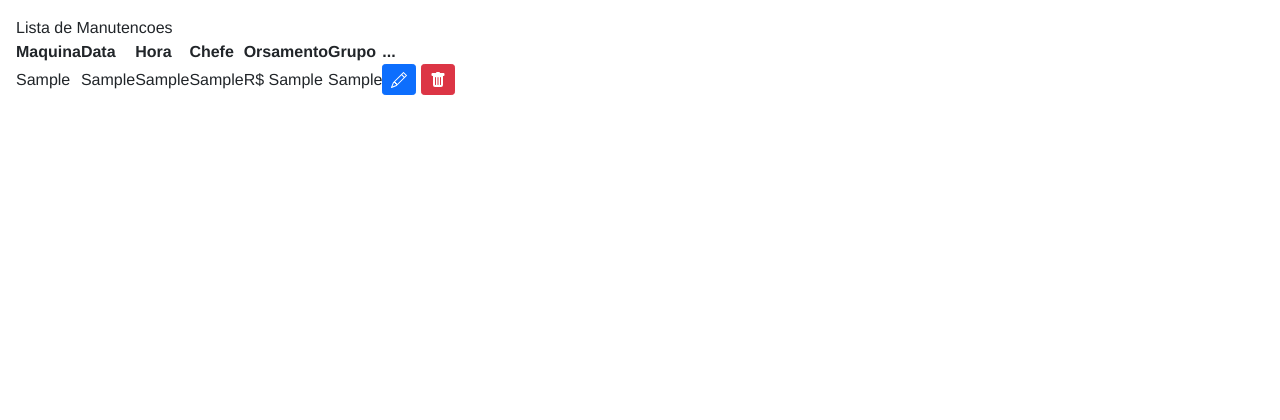
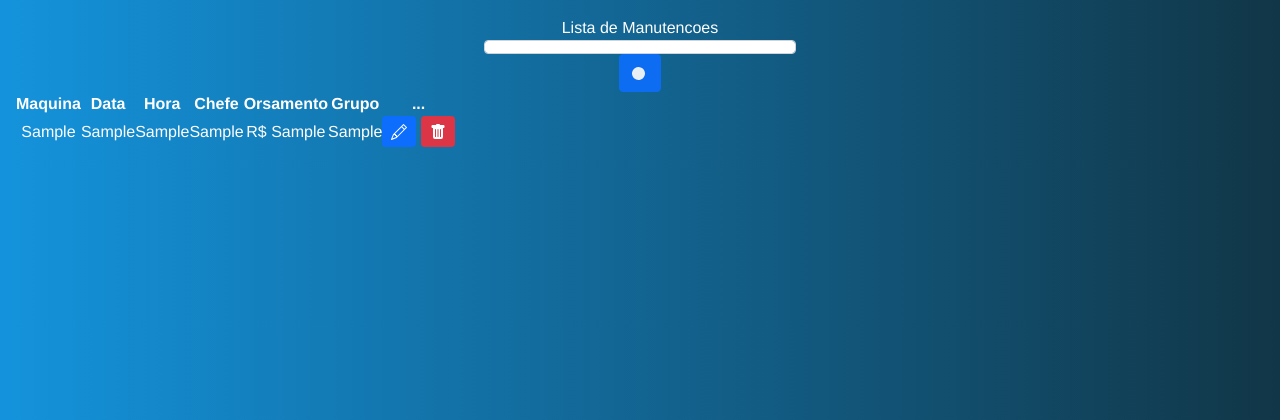
Before and after one commit to AndrSilvajr/manutencaoPHP, a PHP site: page /manutencoes.php in a window 1280 px wide. Shown: the top 420 px of the page. Run offline with PHP 8.4, Linux system fonts and the light colour scheme; tables that the repository leaves empty or names only in its code hold one stand-in row (values such as "Sample post").

Commit message:
Add files via upload

```diff
--- a/css/styles.css
+++ b/css/styles.css
@@ -7,6 +7,9 @@
 
 body {
   padding: 1rem;
+  background: linear-gradient(to right, rgb(20, 147, 220), rgb(17, 54, 71));
+  color: white;
+  text-align: center;
 }
 
 h1 {
@@ -95,3 +98,14 @@ button:hover {
   padding-bottom: 20px;
 
 }
+
+.table-bg{
+  background: rgba(0, 0, 0, 0.3);
+  border-radius: 15px 15px 0 0;
+}
+
+.box-search{
+  display: flex;
+  justify-content: center;
+  gap: .1%;
+}
--- a/manutencoes.php
+++ b/manutencoes.php
@@ -24,6 +24,15 @@
 		Lista de Manutencoes
 
     </div>
+    <div class = "box-search">
+        <imput type="search" class="form-control w-25" placehouder="Pesquisa" id="pesquisar">
+
+    </div>
+    <button onclick="searchData()" class="btn btn-primary">
+            <svg xmlns="http://www.w3.org/2000/svg" width="16" height="16" fill="currentColor" class="bi bi-search" viewBox="0 0 16 16">
+                <path d="M11.742 10.344a6.5 6.5 0 1 0-1.397 1.398h-.001c.03.04.062.078.098.115l3.4B8r3B4p7yhRXuBWLqsQ546WR43cqQwrbXMDFnBi6vSJBeif8tPW85a7r7DM961Jvk4hdryZoByEp8GC8HzsqJpRN4FxGM9.5 5.5 0 0 1 11 0z"/>
+            </svg>
+        </button>
     <div>
         <table>
             <thead>
```
